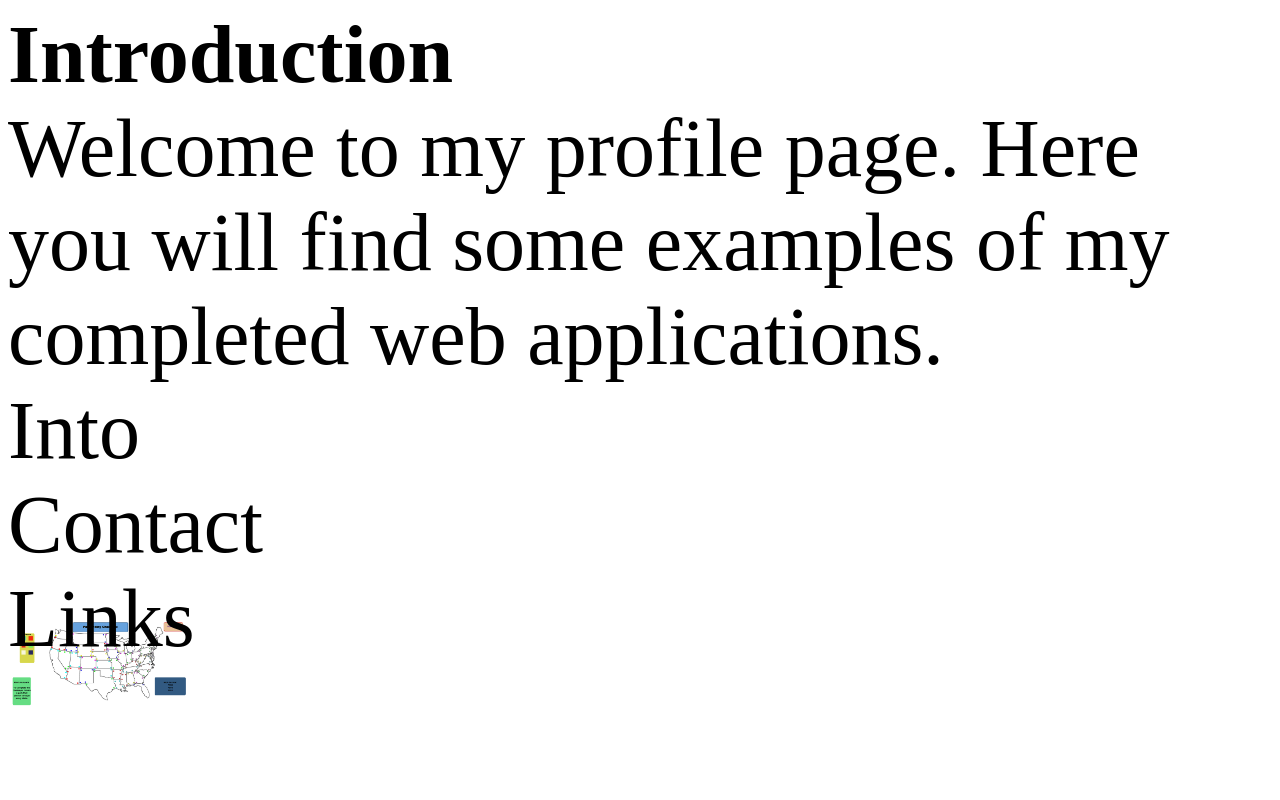
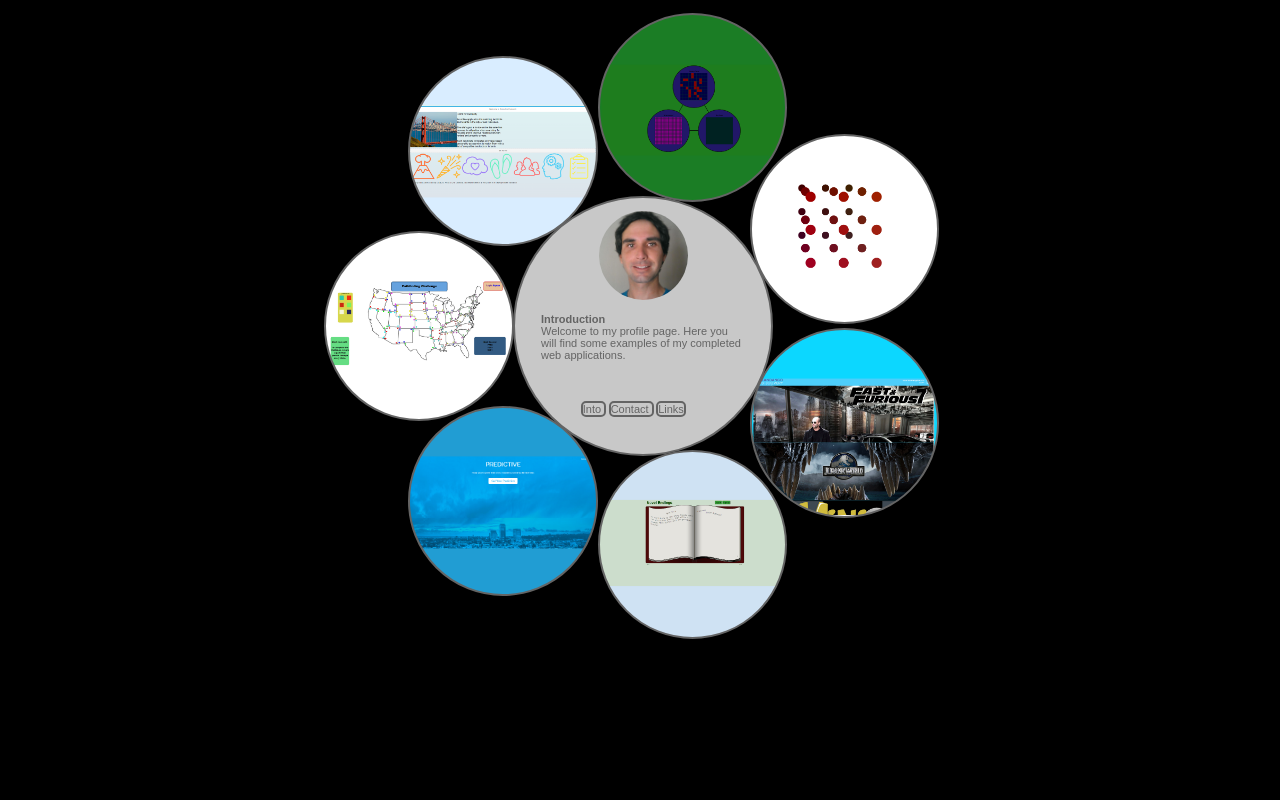
Before and after one commit to BrianCottrell/BrianCottrell.github.io, a plain HTML site: page index.html in a window 1280 px wide. Shown: the top 800 px of the page. Drawn offline with Linux system fonts and the light colour scheme.

Commit message:
Changed stylesheet link type from style.css to style/css

```diff
--- a/index.html
+++ b/index.html
@@ -7,7 +7,7 @@
     <head>
         <title>Brian's Profile</title>
         <link rel='icon' href='images/favicon.ico'/>
-        <link type='text.css' rel='stylesheet' href='style.css'/>
+        <link type='text/css' rel='stylesheet' href='style.css'/>
     </head>
     <body>
         <div class='site-container'>
--- a/style.css
+++ b/style.css
@@ -22,7 +22,7 @@ a{
     background-color: rgb(255,255,255);
     background-size: contain;
     background-repeat: no-repeat;
-    border: 3px solid rgb(100,100,100);
+    border: 2px solid rgb(100,100,100);
     border-radius: 50%;
 }
 .info-container{
@@ -69,7 +69,7 @@ a{
     margin: 0% 1%;
     color: rgb(100,100,100);
     font-family: sans-serif;
-    border: 3px solid rgb(100,100,100);
+    border: 2px solid rgb(100,100,100);
     border-radius: 5px;
     cursor: default;
 }
```
